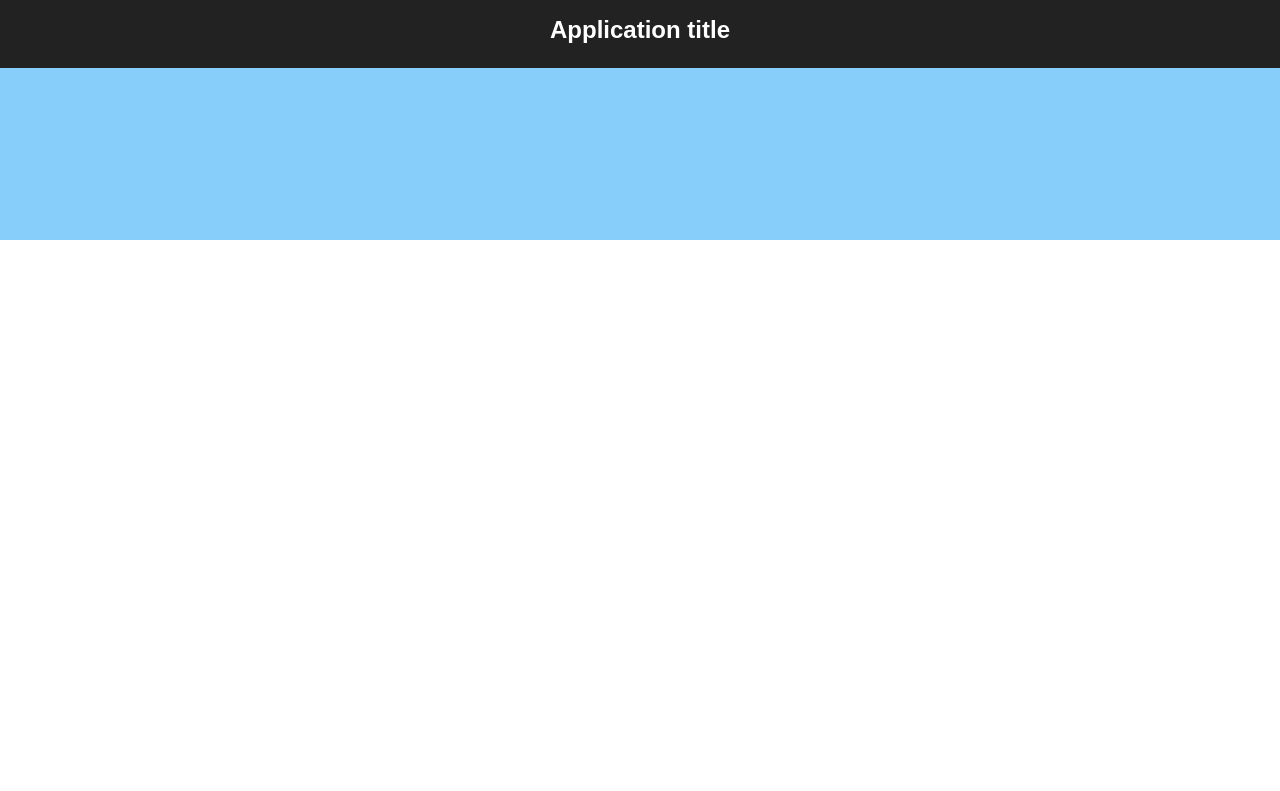
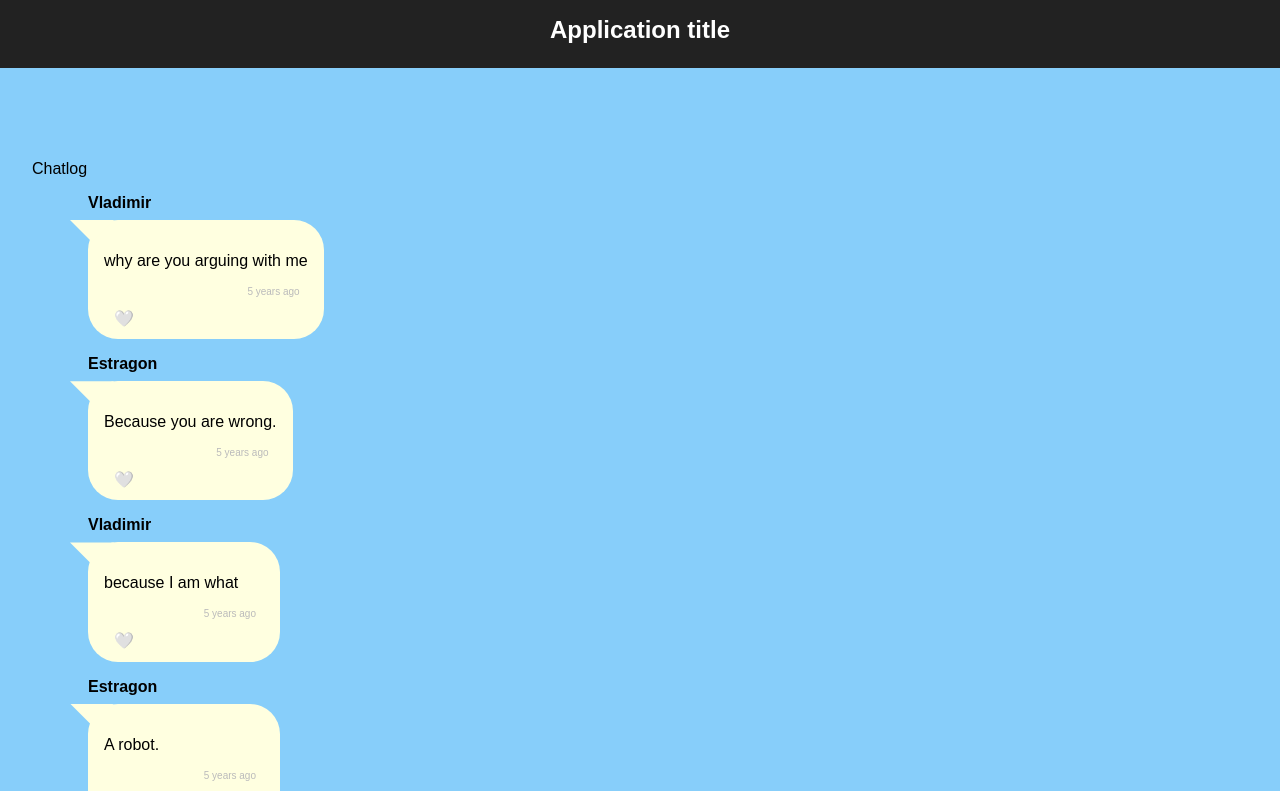
Before and after one commit to AdaGold/react-chatlog, a React (Create React App) app: page / in a window 1280 px wide. Shown: the top 791 px of the page. Built offline with nearby package versions, Linux system fonts and the light colour scheme.

Commit message:
Wave 1 progress: Entire chatlog rendering.  Still need to alter CSS styles to format Vladimir's messages on the left with light yellow background and Estragon's messages on the right with light blue background for Wave 1.

```diff
--- a/src/App.js
+++ b/src/App.js
@@ -1,6 +1,7 @@
 import React from 'react';
 import './App.css';
 import chatMessages from './data/messages.json';
+  import Chatlog from './components/Chatlog';
 
 const App = () => {
   return (
@@ -9,8 +10,7 @@ const App = () => {
         <h1>Application title</h1>
       </header>
       <main>
-        {/* Wave 01: Render one ChatEntry component
-        Wave 02: Render ChatLog component */}
+        <Chatlog messages={chatMessages}/>
       </main>
     </div>
   );
--- a/src/components/ChatEntry.js
+++ b/src/components/ChatEntry.js
@@ -1,14 +1,15 @@
 import React from 'react';
 import './ChatEntry.css';
 import PropTypes from 'prop-types';
+import TimeStamp from './TimeStamp';
 
-const ChatEntry = (props) => {
+const ChatEntry = ({ id, sender, body, timeStamp }) => {
   return (
     <div className="chat-entry local">
-      <h2 className="entry-name">Replace with name of sender</h2>
+      <h2 className="entry-name">{sender}</h2>
       <section className="entry-bubble">
-        <p>Replace with body of ChatEntry</p>
-        <p className="entry-time">Replace with TimeStamp component</p>
+        <p>{body}</p>
+        <p className="entry-time"><TimeStamp time={timeStamp} /> </p>
         <button className="like">🤍</button>
       </section>
     </div>
@@ -16,7 +17,8 @@ const ChatEntry = (props) => {
 };
 
 ChatEntry.propTypes = {
-  //Fill with correct proptypes
+  sender: PropTypes.string.isRequired,
+  body: PropTypes.string.isRequired,
 };
 
 export default ChatEntry;
--- /dev/null
+++ b/src/components/Chatlog.js
@@ -0,0 +1,39 @@
+import React from 'react'
+import ChatEntry from './ChatEntry';
+import PropTypes from 'prop-types';
+
+
+const Chatlog = ({ messages }) => {
+    // console.log(messages)
+    const messageComponents = messages.map((message, index) => {
+        return (
+            // console.log(message)
+            <div key={index}>
+                <ChatEntry
+                    // message = {message}
+                    id={message.id}
+                    sender={message.sender}
+                    body={message.body}
+                    timeStamp={message.timeStamp}
+                />
+            </div>
+        )});
+
+    return (
+        <section>
+            <div>Chatlog</div>
+            <ul>{messageComponents}</ul>
+        </section>
+    );
+};
+
+Chatlog.propTypes = {
+    messages: PropTypes.arrayOf(
+        PropTypes.shape({
+            sender: PropTypes.string.isRequired,
+            body: PropTypes.string.isRequired
+        })
+    )
+};
+
+export default Chatlog
```
